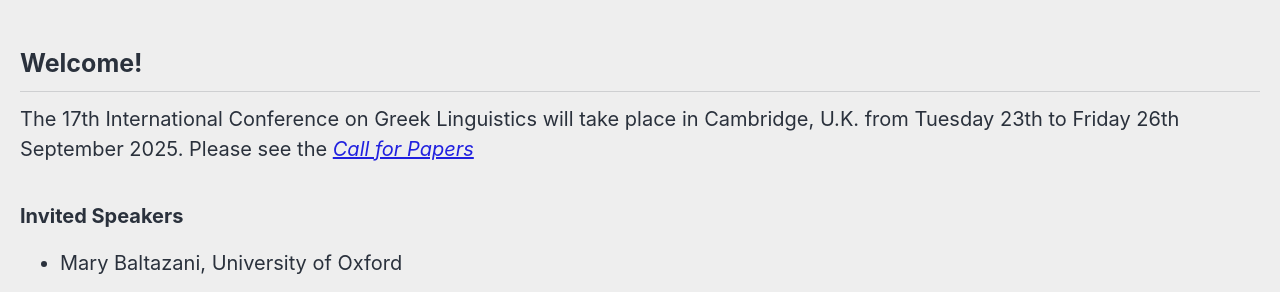
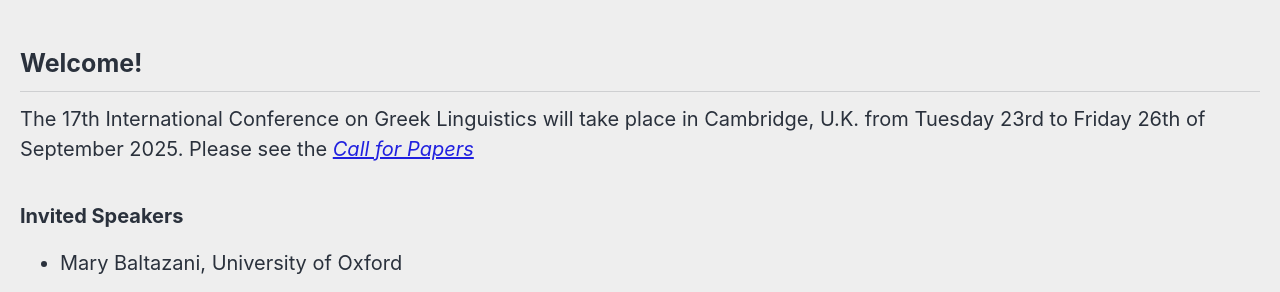
Before and after one commit to roryleung/ICGL17, a Jekyll site: the page built from _pages/home_.md, in a window 1280 px wide. Shown: the part 419-711 px from the top of the page. Built offline with Jekyll 4.4.1, drawn with Linux system fonts in a browser that asks for light colours; cached includes are drawn as plain includes; nearby versions of some CDN libraries.

Commit message:
Update home_.md

```diff
--- a/_pages/home_.md
+++ b/_pages/home_.md
@@ -10,7 +10,7 @@ excerpt: "23-26 September 2025<br>University of Cambridge, U.K."
 
 ## Welcome!
 
-The 17th International Conference on Greek Linguistics will take place in Cambridge, U.K. from Tuesday 23th to Friday 26th September 2025.
+The 17th International Conference on Greek Linguistics will take place in Cambridge, U.K. from Tuesday 23rd to Friday 26th of September 2025.
 Please see the _[Call for Papers](/en_cfp/)_
 
 
```
